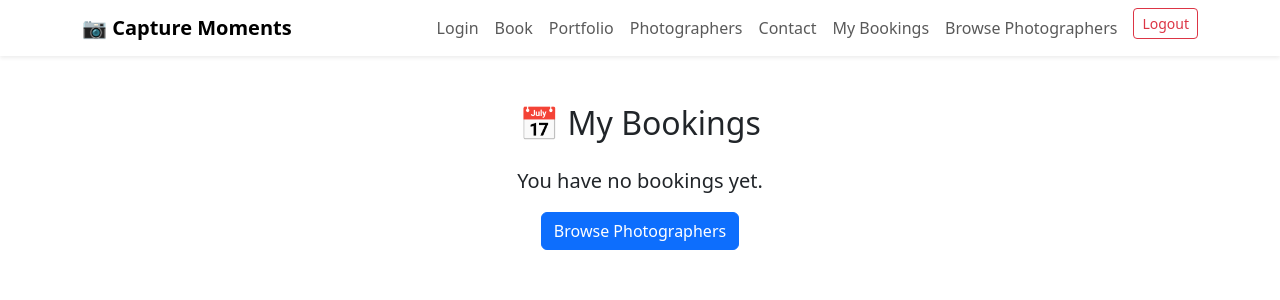
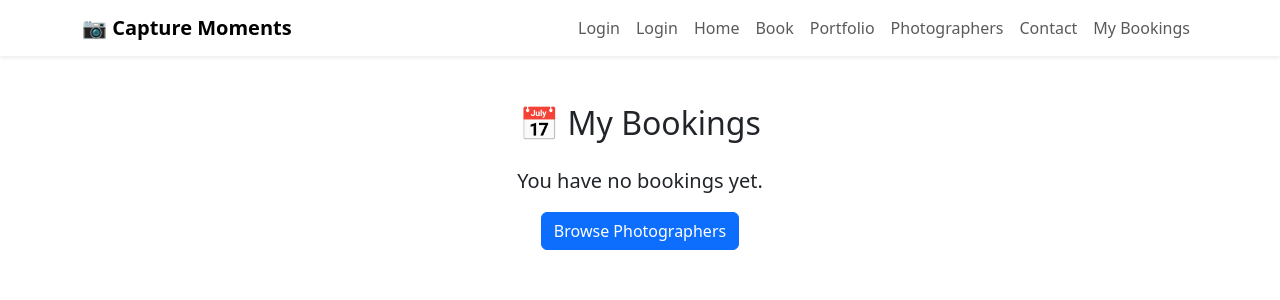
Before and after one commit to Ekvillan123/Capture_Moments, a Flask app: page /my-bookings in a window 1280 px wide. Shown: the top 300 px of the page. Run offline with Flask 3, Linux system fonts and the light colour scheme.

Commit message:
Update navbar.html

```diff
--- a/templates/navbar.html
+++ b/templates/navbar.html
@@ -9,6 +9,19 @@
         <li class="nav-item">
   <a class="nav-link" href="/login">Login</a>
 </li>
+{% if session.get('user') %}
+  <li class="nav-item">
+    <a class="nav-link" href="/logout">Logout ({{ session.get('user') }})</a>
+  </li>
+{% else %}
+  <li class="nav-item">
+    <a class="nav-link" href="/login">Login</a>
+  </li>
+{% endif %}
+
+        <li class="nav-item">
+          <a class="nav-link" href="/home">Home</a>
+        </li>
         <li class="nav-item">
           <a class="nav-link" href="/book">Book</a>
         </li>
@@ -24,15 +37,7 @@
         <li class="nav-item">
           <a class="nav-link" href="/my-bookings">My Bookings</a>
         </li>
-        <li class="nav-item">
-  <a class="nav-link" href="/photographers">Browse Photographers</a>
-</li>
 
-        <li class="nav-item">
-          <form action="/logout" method="POST" class="d-inline">
-            <button class="btn btn-outline-danger btn-sm ms-2" type="submit">Logout</button>
-          </form>
-        </li>
       </ul>
     </div>
   </div>
```
